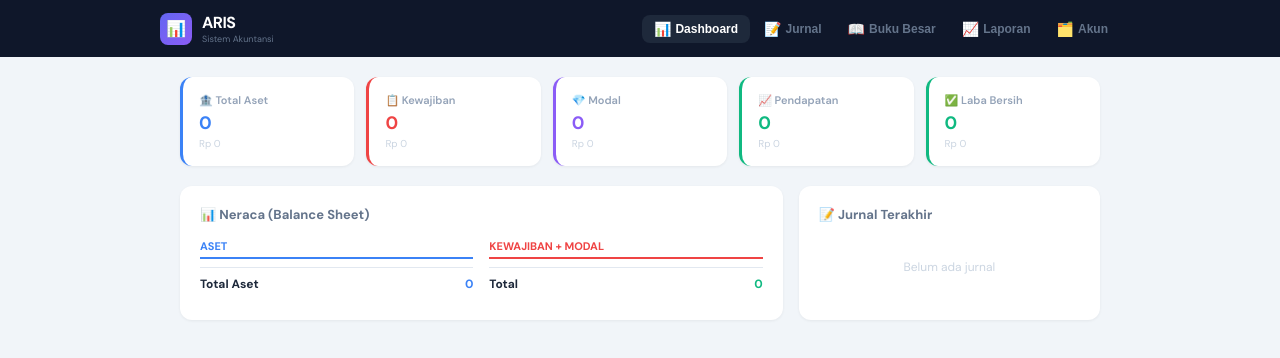
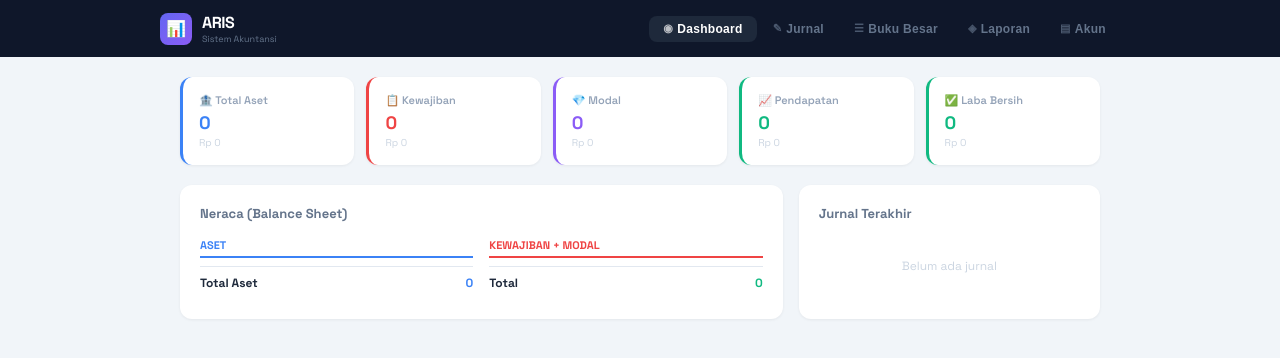
Before and after one commit to AffiTA/aris-app, a Next.js app: page / in a window 1280 px wide. Shown: the top 358 px of the page. Built offline with nearby package versions, Linux system fonts and the light colour scheme.

Commit message:
Fix: better font (Space Grotesk), remove emojis, fix journal input bug

```diff
--- a/src/app/page.tsx
+++ b/src/app/page.tsx
@@ -127,17 +127,17 @@ export default function App() {
   if (!ready) return <div style={{ minHeight: '100vh', background: '#f1f5f9', display: 'flex', alignItems: 'center', justifyContent: 'center' }}><p style={{ color: '#94a3b8' }}>Loading ARIS...</p></div>;
 
   const navItems: { tab: Tab; icon: string; label: string }[] = [
-    { tab: 'dashboard', icon: '📊', label: 'Dashboard' },
-    { tab: 'journal', icon: '📝', label: 'Jurnal' },
-    { tab: 'ledger', icon: '📖', label: 'Buku Besar' },
-    { tab: 'report', icon: '📈', label: 'Laporan' },
-    { tab: 'coa', icon: '🗂️', label: 'Akun' },
+    { tab: 'dashboard', icon: '◉', label: 'Dashboard' },
+    { tab: 'journal', icon: '✎', label: 'Jurnal' },
+    { tab: 'ledger', icon: '☰', label: 'Buku Besar' },
+    { tab: 'report', icon: '◈', label: 'Laporan' },
+    { tab: 'coa', icon: '▤', label: 'Akun' },
   ];
 
   return (
     <>
-      <style>{`@import url('https://fonts.googleapis.com/css2?family=DM+Sans:wght@400;500;600;700&display=swap');*{margin:0;padding:0;box-sizing:border-box}body{font-family:'DM Sans',sans-serif;-webkit-font-smoothing:antialiased;background:#f1f5f9}`}</style>
-      <div style={{ minHeight: '100vh', background: '#f1f5f9', fontFamily: "'DM Sans', sans-serif", color: '#1e293b' }}>
+      <style>{`@import url('https://fonts.googleapis.com/css2?family=Space+Grotesk:wght@400;500;600;700&family=JetBrains+Mono:wght@400;500;600&display=swap');*{margin:0;padding:0;box-sizing:border-box}body{font-family:'Space Grotesk',system-ui,sans-serif;-webkit-font-smoothing:antialiased;background:#f1f5f9}`}</style>
+      <div style={{ minHeight: '100vh', background: '#f1f5f9', fontFamily: "'Space Grotesk', system-ui, sans-serif", color: '#1e293b' }}>
         {/* Top Nav */}
         <header style={{ background: '#0f172a', color: 'white', padding: '12px 20px', position: 'sticky', top: 0, zIndex: 40 }}>
           <div style={{ maxWidth: 960, margin: '0 auto', display: 'flex', justifyContent: 'space-between', alignItems: 'center' }}>
@@ -150,8 +150,8 @@ export default function App() {
             </div>
             <div style={{ display: 'flex', gap: 2 }}>
               {navItems.map(n => (
-                <button key={n.tab} onClick={() => setTab(n.tab)} style={{ background: tab === n.tab ? '#1e293b' : 'transparent', color: tab === n.tab ? 'white' : '#64748b', border: 'none', borderRadius: 8, padding: '6px 12px', cursor: 'pointer', fontSize: 12, fontWeight: 600, display: 'flex', alignItems: 'center', gap: 4, transition: 'all 0.2s' }}>
-                  <span style={{ fontSize: 14 }}>{n.icon}</span> {n.label}
+                <button key={n.tab} onClick={() => setTab(n.tab)} style={{ background: tab === n.tab ? '#1e293b' : 'transparent', color: tab === n.tab ? 'white' : '#64748b', border: 'none', borderRadius: 8, padding: '6px 14px', cursor: 'pointer', fontSize: 12, fontWeight: 600, display: 'flex', alignItems: 'center', gap: 4, transition: 'all 0.2s', letterSpacing: '0.3px' }}>
+                  <span style={{ fontSize: 11, opacity: 0.7 }}>{n.icon}</span> {n.label}
                 </button>
               ))}
             </div>
@@ -180,7 +180,7 @@ export default function App() {
 
               <div style={{ display: 'grid', gridTemplateColumns: '2fr 1fr', gap: 16, marginBottom: 20 }}>
                 <div style={{ background: 'white', borderRadius: 12, padding: 20, boxShadow: '0 1px 3px rgba(0,0,0,0.06)' }}>
-                  <h3 style={{ fontSize: 13, fontWeight: 700, color: '#64748b', marginBottom: 16 }}>📊 Neraca (Balance Sheet)</h3>
+                  <h3 style={{ fontSize: 13, fontWeight: 700, color: '#64748b', marginBottom: 16 }}>Neraca (Balance Sheet)</h3>
                   <div style={{ display: 'grid', gridTemplateColumns: '1fr 1fr', gap: 16 }}>
                     <div>
                       <p style={{ fontSize: 11, fontWeight: 700, color: '#3b82f6', marginBottom: 8, borderBottom: '2px solid #3b82f6', paddingBottom: 4 }}>ASET</p>
@@ -222,7 +222,7 @@ export default function App() {
                 </div>
 
                 <div style={{ background: 'white', borderRadius: 12, padding: 20, boxShadow: '0 1px 3px rgba(0,0,0,0.06)' }}>
-                  <h3 style={{ fontSize: 13, fontWeight: 700, color: '#64748b', marginBottom: 16 }}>📝 Jurnal Terakhir</h3>
+                  <h3 style={{ fontSize: 13, fontWeight: 700, color: '#64748b', marginBottom: 16 }}>Jurnal Terakhir</h3>
                   {journal.length > 0 ? [...journal].reverse().slice(0, 6).map(j => (
                     <div key={j.id} style={{ padding: '8px 0', borderBottom: '1px solid #f1f5f9' }}>
                       <div style={{ display: 'flex', justifyContent: 'space-between' }}>
@@ -241,7 +241,7 @@ export default function App() {
           {tab === 'journal' && (
             <div>
               <div style={{ display: 'flex', justifyContent: 'space-between', alignItems: 'center', marginBottom: 16 }}>
-                <h2 style={{ fontSize: 16, fontWeight: 800 }}>📝 Jurnal Umum</h2>
+                <h2 style={{ fontSize: 16, fontWeight: 800 }}>Jurnal Umum</h2>
                 <button onClick={() => setModal(true)} style={{ background: '#6366f1', color: 'white', border: 'none', borderRadius: 10, padding: '10px 20px', fontWeight: 700, fontSize: 13, cursor: 'pointer', boxShadow: '0 2px 8px rgba(99,102,241,0.3)' }}>＋ Entri Baru</button>
               </div>
               <div style={{ background: 'white', borderRadius: 12, overflow: 'hidden', boxShadow: '0 1px 3px rgba(0,0,0,0.06)' }}>
@@ -284,7 +284,7 @@ export default function App() {
           {/* LEDGER */}
           {tab === 'ledger' && (
             <div>
-              <h2 style={{ fontSize: 16, fontWeight: 800, marginBottom: 16 }}>📖 Buku Besar</h2>
+              <h2 style={{ fontSize: 16, fontWeight: 800, marginBottom: 16 }}>Buku Besar</h2>
               <div style={{ marginBottom: 16 }}>
                 <select value={ledgerAcc} onChange={e => setLedgerAcc(e.target.value)} style={{ padding: '10px 14px', borderRadius: 10, border: '1.5px solid #e2e8f0', fontSize: 13, width: 300, background: 'white' }}>
                   <option value="">-- Pilih Akun --</option>
@@ -339,7 +339,7 @@ export default function App() {
           {/* REPORT */}
           {tab === 'report' && (
             <div>
-              <h2 style={{ fontSize: 16, fontWeight: 800, marginBottom: 16 }}>📈 Laporan Laba Rugi</h2>
+              <h2 style={{ fontSize: 16, fontWeight: 800, marginBottom: 16 }}>Laporan Laba Rugi</h2>
               <div style={{ background: 'white', borderRadius: 12, overflow: 'hidden', boxShadow: '0 1px 3px rgba(0,0,0,0.06)', maxWidth: 600 }}>
                 <div style={{ padding: '16px 20px', background: 'linear-gradient(135deg, #10b981, #059669)', color: 'white' }}>
                   <h3 style={{ fontSize: 14, fontWeight: 800 }}>LAPORAN LABA RUGI</h3>
@@ -380,7 +380,7 @@ export default function App() {
           {/* COA */}
           {tab === 'coa' && (
             <div>
-              <h2 style={{ fontSize: 16, fontWeight: 800, marginBottom: 16 }}>🗂️ Chart of Accounts (Daftar Akun)</h2>
+              <h2 style={{ fontSize: 16, fontWeight: 800, marginBottom: 16 }}>Chart of Accounts (Daftar Akun)</h2>
               {['aset', 'kewajiban', 'modal', 'pendapatan', 'beban'].map(type => (
                 <div key={type} style={{ background: 'white', borderRadius: 12, overflow: 'hidden', marginBottom: 12, boxShadow: '0 1px 3px rgba(0,0,0,0.06)' }}>
                   <div style={{ padding: '10px 16px', background: '#f8fafc', borderBottom: '1px solid #e2e8f0', display: 'flex', alignItems: 'center', gap: 8 }}>
@@ -403,7 +403,7 @@ export default function App() {
         {modal && (
           <div onClick={e => e.target === e.currentTarget && setModal(false)} style={{ position: 'fixed', inset: 0, background: 'rgba(15,23,42,0.5)', backdropFilter: 'blur(4px)', display: 'flex', alignItems: 'center', justifyContent: 'center', zIndex: 50 }}>
             <div style={{ background: 'white', borderRadius: 16, padding: 24, width: '100%', maxWidth: 560, maxHeight: '90vh', overflow: 'auto', boxShadow: '0 20px 60px rgba(0,0,0,0.2)' }}>
-              <h2 style={{ fontSize: 16, fontWeight: 800, marginBottom: 16 }}>📝 Entri Jurnal Baru</h2>
+              <h2 style={{ fontSize: 16, fontWeight: 800, marginBottom: 16 }}>Entri Jurnal Baru</h2>
               <form onSubmit={addJournalEntry}>
                 <div style={{ display: 'grid', gridTemplateColumns: '1fr 1fr', gap: 12, marginBottom: 16 }}>
                   <div>
@@ -435,10 +435,10 @@ export default function App() {
                           </select>
                         </td>
                         <td style={{ padding: 4 }}>
-                          <input type="number" value={line.debit} onChange={e => { const l = [...jLines]; l[i].debit = e.target.value; if (e.target.value) l[i].credit = ''; setJLines(l); }} placeholder="0" style={{ width: '100%', padding: '8px 10px', borderRadius: 8, border: '1.5px solid #e2e8f0', fontSize: 12, textAlign: 'right', background: '#f8fafc' }} />
+                          <input type="number" value={line.debit} onChange={e => { const l = [...jLines]; l[i].debit = e.target.value; setJLines(l); }} placeholder="0" style={{ width: '100%', padding: '8px 10px', borderRadius: 8, border: '1.5px solid #e2e8f0', fontSize: 12, textAlign: 'right', background: '#f8fafc' }} />
                         </td>
                         <td style={{ padding: 4 }}>
-                          <input type="number" value={line.credit} onChange={e => { const l = [...jLines]; l[i].credit = e.target.value; if (e.target.value) l[i].debit = ''; setJLines(l); }} placeholder="0" style={{ width: '100%', padding: '8px 10px', borderRadius: 8, border: '1.5px solid #e2e8f0', fontSize: 12, textAlign: 'right', background: '#f8fafc' }} />
+                          <input type="number" value={line.credit} onChange={e => { const l = [...jLines]; l[i].credit = e.target.value; setJLines(l); }} placeholder="0" style={{ width: '100%', padding: '8px 10px', borderRadius: 8, border: '1.5px solid #e2e8f0', fontSize: 12, textAlign: 'right', background: '#f8fafc' }} />
                         </td>
                         <td style={{ padding: 4 }}>
                           <button type="button" onClick={() => removeLine(i)} style={{ background: '#fef2f2', border: 'none', borderRadius: 6, padding: '6px 10px', cursor: 'pointer', fontSize: 12, color: '#ef4444' }}>✕</button>
```
